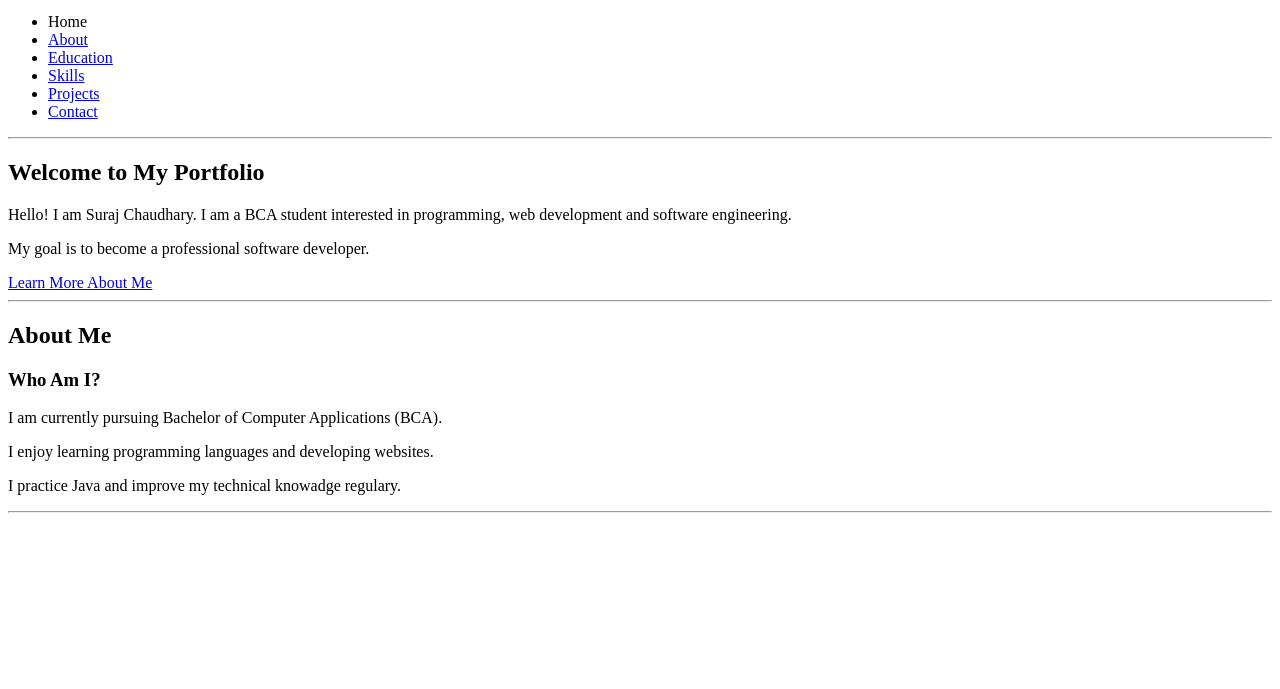
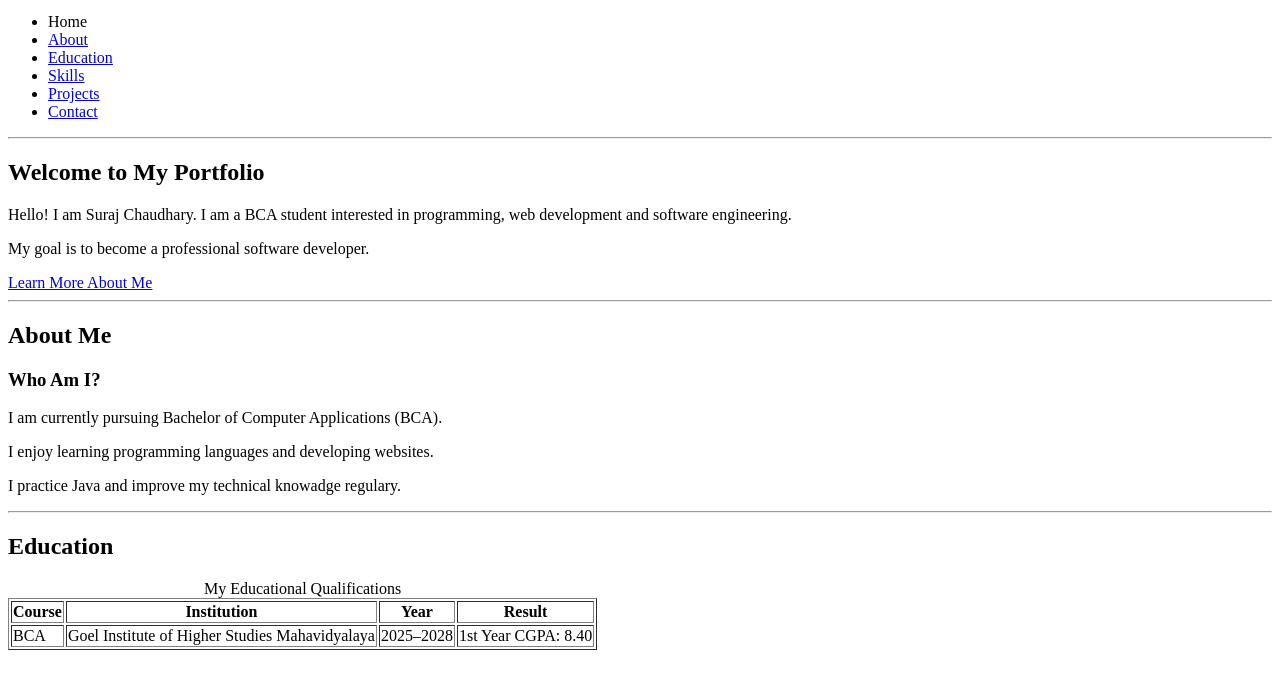
Before and after one commit to surajchaudhary87/HTML_In_50_Days, a plain HTML site: page Day_50/index.html in a window 1280 px wide. Shown: the part 101-790 px from the top of the page. Drawn offline with Linux system fonts and the light colour scheme.

Commit message:
Day 50: Added education section format in personal portfolio

```diff
--- a/Day_50/index.html
+++ b/Day_50/index.html
@@ -71,8 +71,36 @@
 
         <hr>
 
-        <!-- Education Section-->
+        <!-- Education Section -->
         <section id="education">
+
+            <h2>Education</h2>
+
+            <table border="1">
+
+                <caption>My Educational Qualifications</caption>
+
+                <thead>
+                    <tr>
+                        <th>Course</th>
+                        <th>Institution</th>
+                        <th>Year</th>
+                        <th>Result</th>
+                    </tr>
+                </thead>
+
+                <tbody>
+                    <tr>
+                        <td>BCA</td>
+                        <td>Goel Institute of Higher Studies Mahavidyalaya</td>
+                        <td>2025–2028</td>
+                        <td>1st Year CGPA: 8.40</td>
+                    </tr>
+                </tbody>
+
+            </table>
+
+        </section>
 
         </section>
     </main>
```
